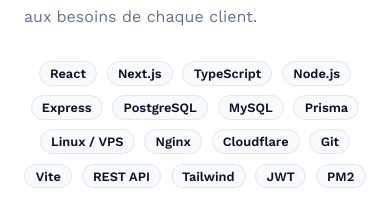
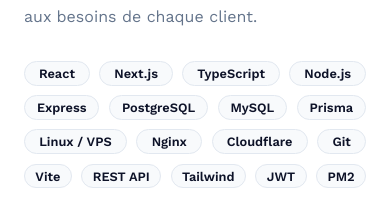
Before and after one commit to mounir-mansi/portfolio, a React (Vite) app in the folder frontend/: page /a-propos in a window 390 px wide. Shown: the part 511-729 px from the top of the page. Built offline with nearby package versions, Linux system fonts and the light colour scheme; no server answers.

Commit message:
fix(mobile/about): badges justifiés sur toute la largeur

```diff
--- a/frontend/src/pages/AboutPage/AboutPage.css
+++ b/frontend/src/pages/AboutPage/AboutPage.css
@@ -212,7 +212,8 @@
   .about-page-inner { padding: 3em 1.5em; }
   .about-page-text h1 { font-size: 2rem; }
   .about-values { grid-template-columns: 1fr 1fr; padding: 2em 1.5em; }
-  .about-badges { justify-content: center; }
+  .about-badges { justify-content: flex-start; }
+  .about-badges .badge { flex: 1 1 auto; text-align: center; }
   .about-ctas { flex-wrap: nowrap; }
   .about-ctas .btn-about-primary,
   .about-ctas .btn-about-outline { flex: 1; text-align: center; white-space: nowrap; }
```
